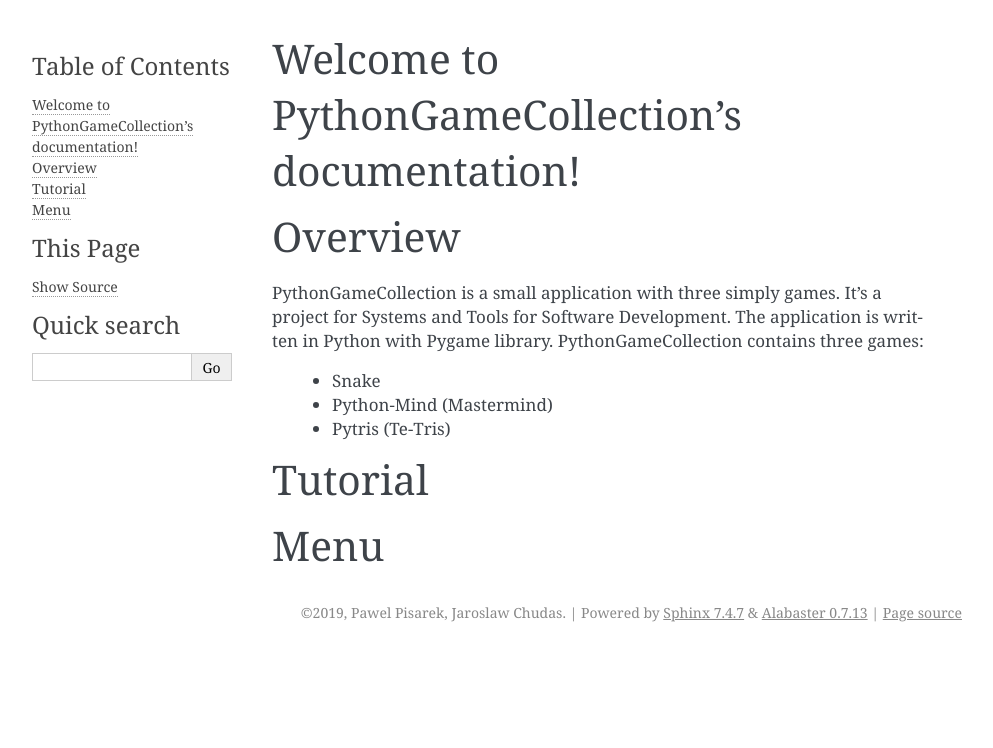
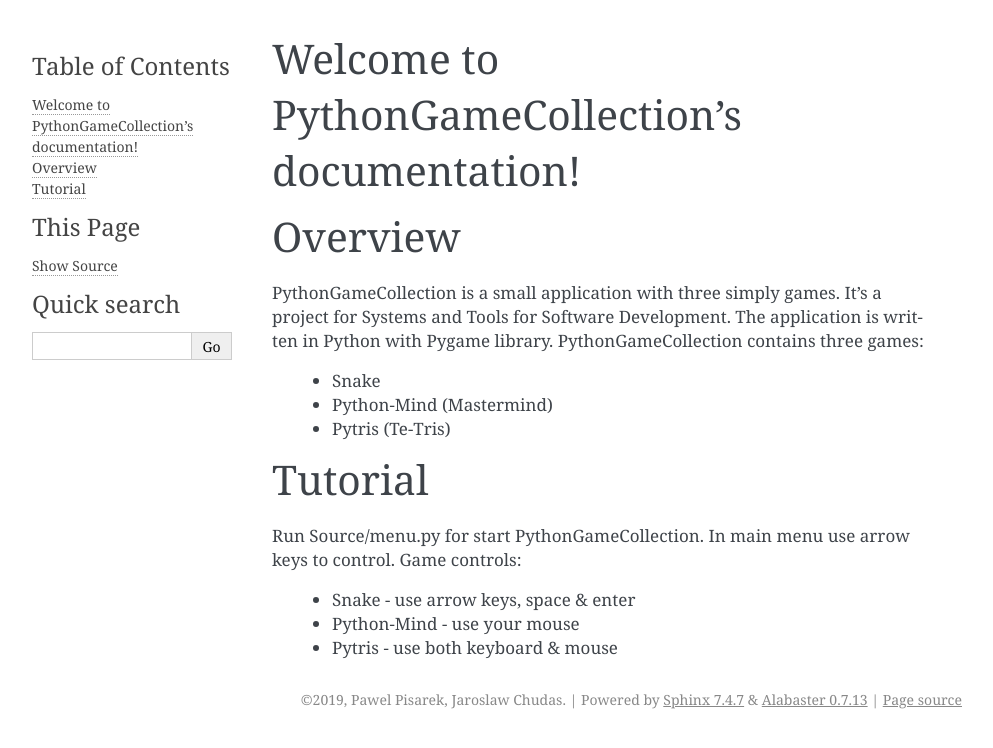
Before and after one commit to pppt94/PythonGameCollection, a Sphinx documentation site: the page built from Docs/index.rst, in a window 1280 px wide. Shown: the top 748 px of the page, without its empty margins (148-1141 px from the left). Built offline with Sphinx 7.4.7, drawn with Linux system fonts in a browser that asks for light colours.

```diff
--- a/Docs/index.rst
+++ b/Docs/index.rst
@@ -22,6 +22,9 @@ PythonGameCollection contains three games:
 
 Tutorial
 ==================
-
-Menu
-==================
+Run Source/menu.py for start PythonGameCollection.
+In main menu use arrow keys to control.
+Game controls:
+ - Snake - use arrow keys, space & enter
+ - Python-Mind - use your mouse
+ - Pytris - use both keyboard & mouse
```
Also changed, not shown: Source/python_mind.py (+8 -7 lines).
